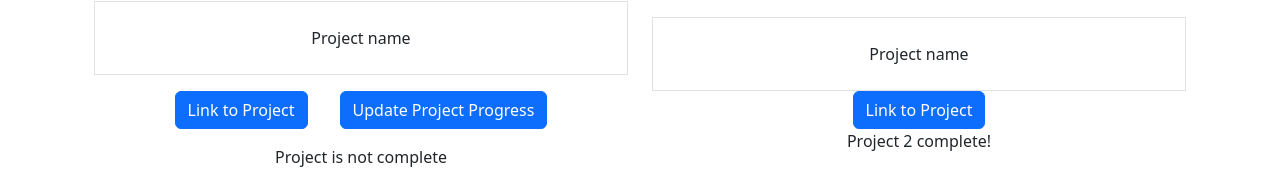
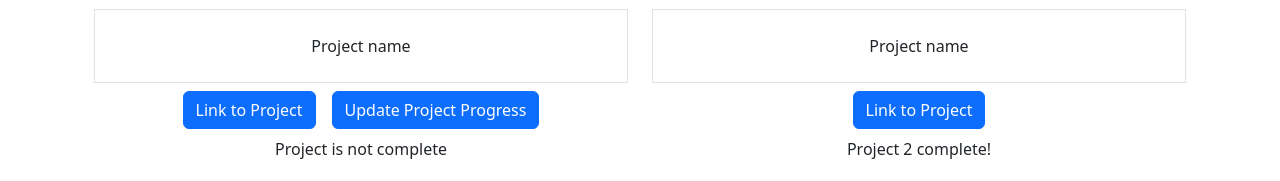
Before and after one commit to chan-cheuk-hin/rmit-hackathon, a React (Create React App) app in the folder react/: page /profile in a window 1280 px wide. Shown: the part 572-753 px from the top of the page. Built offline with nearby package versions, Linux system fonts and the light colour scheme.

Commit message:
update 3

```diff
--- a/react/src/pages/Profile.jsx
+++ b/react/src/pages/Profile.jsx
@@ -55,14 +55,14 @@ const Profile = () => {
 				>
 					<Col md={6} className="text-center">
 						<div className="p-4 border">Project name</div>
-						<Button className="m-3" variant="primary">Link to Project</Button>
-						<Button className="m-3" variant="primary">Update Project Progress</Button>
+						<Button className="m-2" variant="primary">Link to Project</Button>
+						<Button className="m-2" variant="primary">Update Project Progress</Button>
 						<p>{false ? "Project is complete!" : "Project is not complete"}</p>
 					</Col>
 
 					<Col md={6} className="text-center">
 						<div className="p-4 border">Project name</div>
-						<Button variant="primary">Link to Project</Button>
+						<Button className="m-2" variant="primary">Link to Project</Button>
 						<p>Project 2 complete!</p>
 					</Col>
 				</Row>
```
